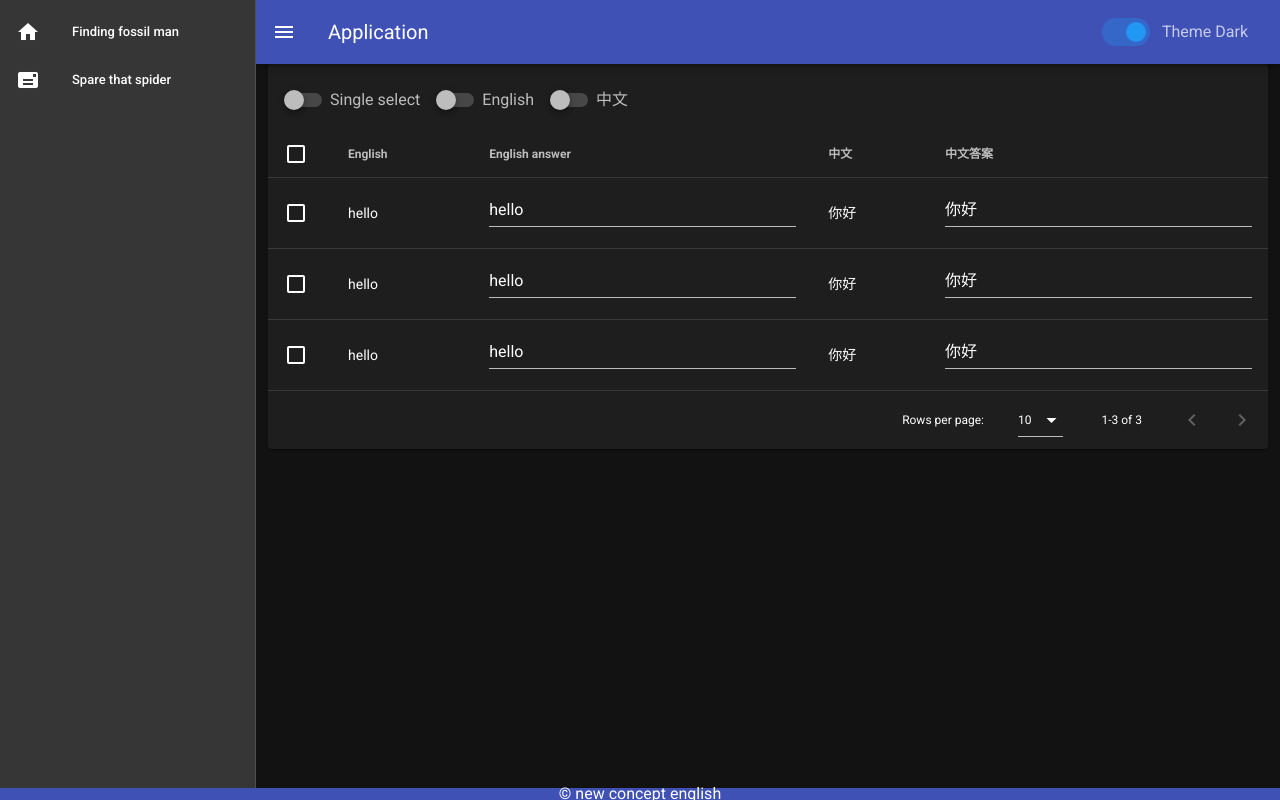
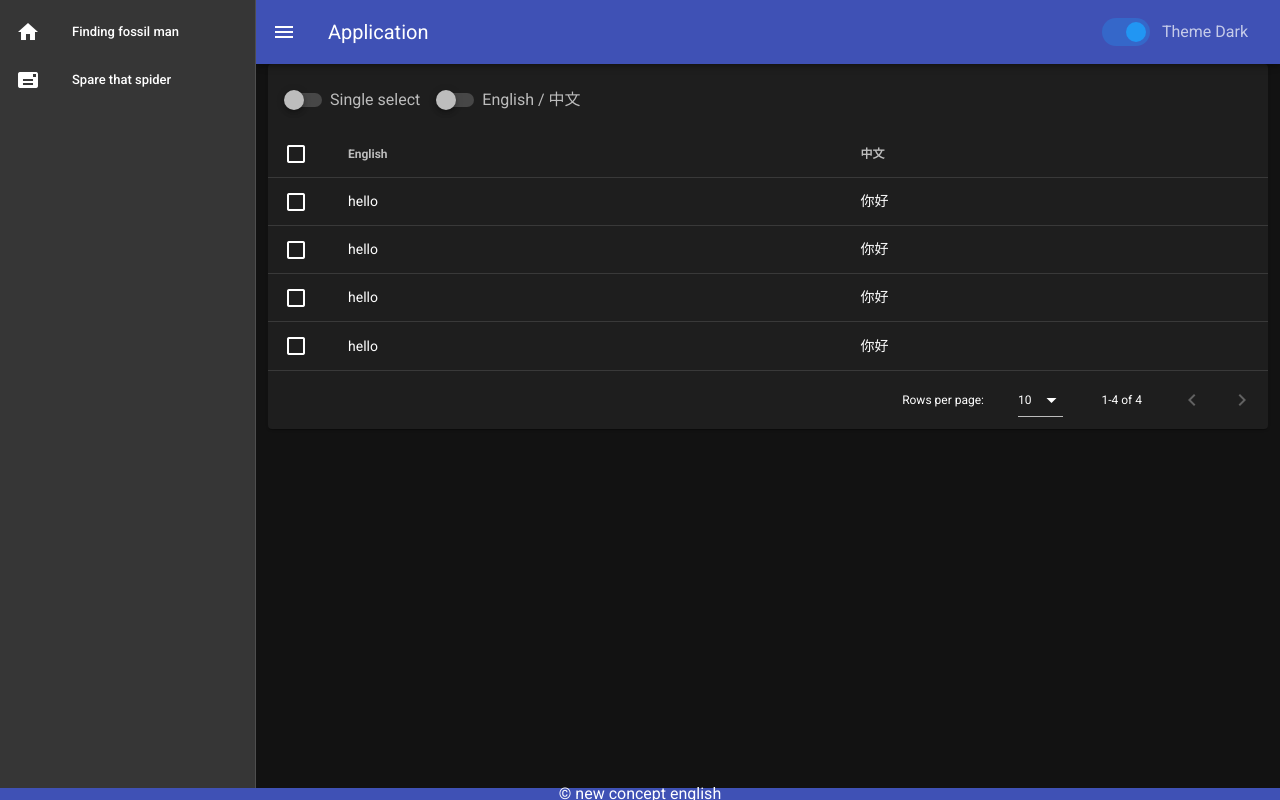
Before and after one commit to ejkgmea/handwriting-remember, a Vue app: page /#/ in a window 1280 px wide. Built offline with nearby package versions, Linux system fonts and the light colour scheme.

Commit message:
change data then style will overflow not fix it.

```diff
--- a/src/views/Home.vue
+++ b/src/views/Home.vue
@@ -29,14 +29,14 @@
                   />
                   <v-switch
                     v-model="english"
-                    label="English"
+                    label="English / 中文"
                     class="pa-2"
                   />
-                  <v-switch
+                  <!-- <v-switch
                     v-model="chinese"
                     label="中文"
                     class="pa-2"
-                  />
+                  /> -->
                 </v-row>
               </template>
 
@@ -90,41 +90,50 @@ export default {
       selected: [],
       headers: [
         { text: 'English', value: 'english' },
-        { text: 'English answer', value: 'englishAnswer' },
-        { text: '中文', value: 'chinese' },
-        { text: '中文答案', value: 'chineseAnswer' }
+        // { text: 'English answer', value: 'englishAnswer' },
+        // { text: '中文答案', value: 'chineseAnswer' },
+        { text: '中文', value: 'chinese' }
       ],
       desserts: [
         {
           english: 'hello',
           englishAnswer: 'hello',
-          chinese: '你好',
-          chineseAnswer: '你好'
+          chineseAnswer: '你好',
+          chinese: '你好'
         },
         {
           english: 'hello',
           englishAnswer: 'hello',
-          chinese: '你好',
-          chineseAnswer: '你好'
+          chineseAnswer: '你好',
+          chinese: '你好'
         },
         {
           english: 'hello',
           englishAnswer: 'hello',
-          chinese: '你好',
-          chineseAnswer: '你好'
+          chineseAnswer: '你好',
+          chinese: '你好'
+        },
+        {
+          english: 'hello',
+          englishAnswer: 'hello',
+          chineseAnswer: '你好',
+          chinese: '你好'
         }
       ]
     }
   },
   watch: {
-    english (val) {
-      if (val === true) {
-        console.log(val)
-      }
-    },
-    chinese (val) {
-      if (val === true) {
-        console.log(val)
+    english (newValue) {
+      if (newValue === true) {
+        this.headers = [
+          { text: 'English', value: 'english' },
+          { text: '你的答案', value: 'chineseAnswer' }
+        ]
+      } else {
+        this.headers = [
+          { text: '中文', value: 'chinese' },
+          { text: 'Your answer', value: 'englishAnswer' }
+        ]
       }
     }
   },
```
